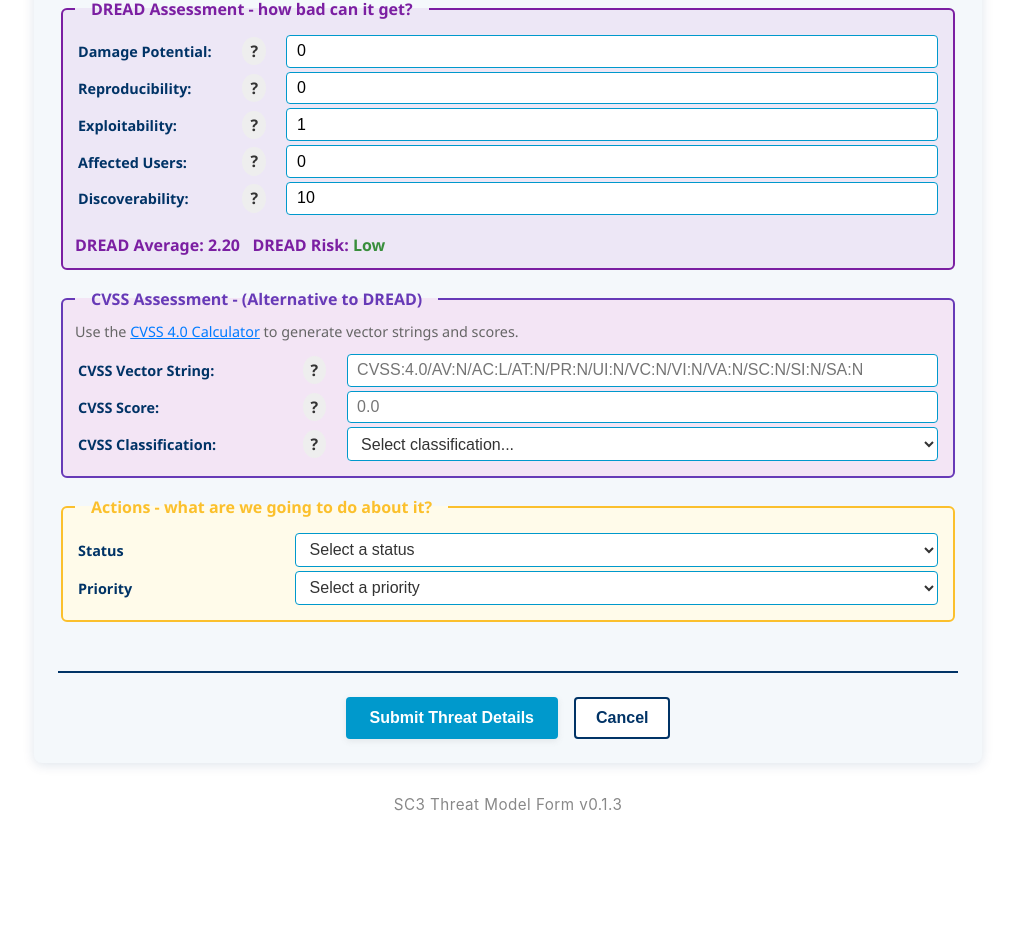
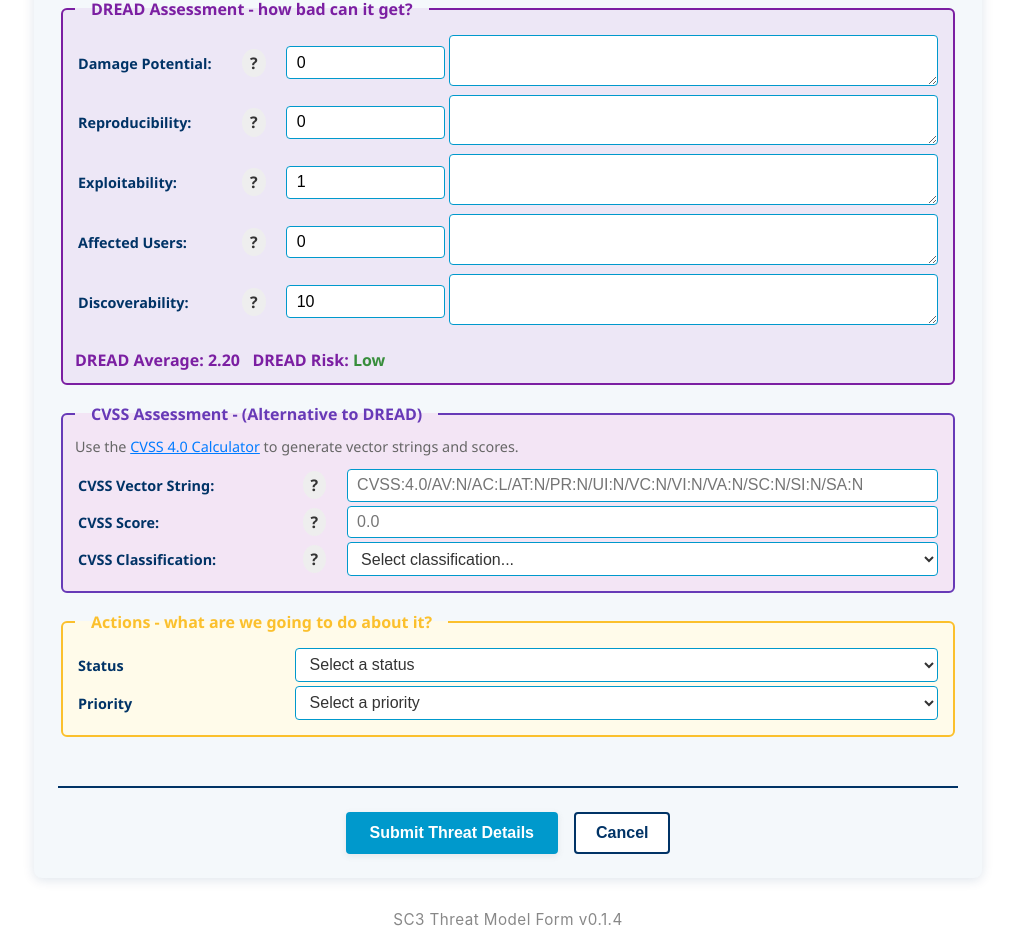
Before and after one commit to AndyArch11/sc3-ThreatModel, a React (Create React App) app in the folder sc3-threatmodel/: page / in a window 1280 px wide. Shown: the part 917-1853 px from the top of the page, without its empty margins (132-1147 px from the left). Before the commit the page ends 1738 px from the top, so only its background shows below. Built offline with nearby package versions, Linux system fonts and the light colour scheme.

Commit message:
Changed back to top button to be floating, updated Excel Export, various minor formatting fixes

```diff
--- a/sc3-threatmodel/src/App.js
+++ b/sc3-threatmodel/src/App.js
@@ -26,12 +26,7 @@ function Breadcrumbs() {
 
 function App() {
   return (
-    <Router>
-      {/* <Breadcrumbs /> */}
-      <Routes>
-        <Route path="/" element={<WrappedTMForm />} />
-      </Routes>
-    </Router>
+    <WrappedTMForm />
   );
 }
 
--- a/sc3-threatmodel/src/components/ExcelExport.js
+++ b/sc3-threatmodel/src/components/ExcelExport.js
@@ -154,10 +154,15 @@ export function exportThreatsToExcel(threats, getDataClassificationText, getBusi
 
         // DREAD Assessment
         'Damage Potential',
+        'Damage Potential Justification',
         'Reproducibility',
+        'Reproducibility Justification',
         'Exploitability',
+        'Exploitability Justification',
         'Affected Users',
+        'Affected Users Justification',
         'Discoverability',
+        'Discoverability Justification',
         'DREAD Risk',
 
         // CVSS Assessment
@@ -183,7 +188,7 @@ export function exportThreatsToExcel(threats, getDataClassificationText, getBusi
         'Basic Information', '', '', '', '',           // 5 columns
         'System Context', '', '', '', '', '', '', '',  // 8 columns
         'STRIDE Assessment', '', '', '', '', '',       // 6 columns
-        'DREAD Assessment', '', '', '', '', '',        // 6 columns
+        'DREAD Assessment', '', '', '', '', '', '', '', '', '', '', '',        // 12 columns
         'CVSS Assessment', '', '',                     // 3 columns
         'Actions & Management', '', '', '', '', '', '', // 7 columns
         'Final Risk'                                   // 1 column
@@ -225,10 +230,15 @@ export function exportThreatsToExcel(threats, getDataClassificationText, getBusi
 
           // DREAD Assessment
           threat.damagePotential || '',
+          threat.damagePotentialJustification || '',
           threat.reproducibility || '',
+          threat.reproducibilityJustification || '',
           threat.exploitability || '',
+          threat.exploitabilityJustification || '',
           threat.affectedUsers || '',
+          threat.affectedUsersJustification || '',
           threat.discoverability || '',
+          threat.discoverabilityJustification || '',
           dreadRisk,
 
           // CVSS Assessment
@@ -281,10 +291,15 @@ export function exportThreatsToExcel(threats, getDataClassificationText, getBusi
 
         // DREAD Assessment
         { wch: 12 }, // Damage Potential
+        { wch: 30 }, // Damage Potential Justification
         { wch: 12 }, // Reproducibility
+        { wch: 30 }, // Reproducibility Justification
         { wch: 12 }, // Exploitability
+        { wch: 30 }, // Exploitability Justification
         { wch: 12 }, // Affected Users
+        { wch: 30 }, // Affected Users Justification
         { wch: 12 }, // Discoverability
+        { wch: 30 }, // Discoverability Justification
         { wch: 12 }, // DREAD Risk
 
         // CVSS Assessment
--- a/sc3-threatmodel/src/components/TM.css
+++ b/sc3-threatmodel/src/components/TM.css
@@ -942,3 +942,41 @@ select.tm-input:disabled {
   color: #000;
   margin-bottom: 0.5rem;
 }
+
+.tm-back-to-top-floating {
+  position: fixed;
+  bottom: 20px;
+  right: 20px;
+  z-index: 1200;
+  width: 44px;
+  height: 44px;
+  padding: 0;
+  border-radius: 50%;
+  display: flex;
+  align-items: center;
+  justify-content: center;
+  font-size: 18px;
+  box-shadow: 0 6px 18px rgba(0,0,0,0.12);
+  transition: transform 0.15s ease, box-shadow 0.15s ease, background-color 0.15s ease;
+  background-color: var(--sc3-secondary, #6b3fa0);
+  color: #fff;
+  border: none;
+  cursor: pointer;
+}
+
+/* hover / active */
+.tm-back-to-top-button.tm-back-to-top-floating:hover {
+  transform: translateY(-3px);
+  box-shadow: 0 10px 24px rgba(0,0,0,0.18);
+}
+
+/* small screens: shrink a bit */
+@media (max-width: 480px) {
+  .tm-back-to-top-floating {
+    bottom: 14px;
+    right: 14px;
+    width: 40px;
+    height: 40px;
+    font-size: 16px;
+  }
+}
--- a/sc3-threatmodel/src/components/TMForm.js
+++ b/sc3-threatmodel/src/components/TMForm.js
@@ -7,7 +7,7 @@ import { exportThreatsToExcel } from "./ExcelExport";
 import "./TM.css";
 
 
-const VERSION = "v0.1.3"; // Update as needed
+const VERSION = "v0.1.4"; // Update as needed
 
 // Helper to get today's date in YYYY-MM-DD format
 const getToday = () => {
@@ -61,10 +61,15 @@ const initialForm = {
     denialOfService: "",
     elevationOfPrivilege: "",
     damagePotential: 0,
+    damagePotentialJustification: "",
     reproducibility: 0,
+    reproducibilityJustification: "",
     exploitability: 1,
+    exploitabilityJustification: "",
     affectedUsers: 0,
+    affectedUsersJustification: "",
     discoverability: 10,
+    discoverabilityJustification: "",
     cvssVector: "",
     cvssScore: "",
     cvssClassification: "",
--- a/sc3-threatmodel/src/components/TMInputForm.js
+++ b/sc3-threatmodel/src/components/TMInputForm.js
@@ -415,7 +415,7 @@ const TMInputForm = ({
               </tr>
               {/* DREAD Assessment */}
               <tr>
-                <td colSpan={3}>
+                <td colSpan={4}>
                   <fieldset className="tm-inputform-fieldset tm-inputform-fieldset-dread">
                     <legend className="tm-inputform-legend tm-inputform-legend-dread">
                       DREAD Assessment - how bad can it get?
@@ -450,6 +450,13 @@ const TMInputForm = ({
                               min="0"
                               max="10"
                             /></td>
+                          <td>
+                            <textarea
+                              name="damagePotentialJustification"
+                              value={form.damagePotentialJustification}
+                              onChange={handleChange}
+                              className="tm-input"
+                            /></td>
                         </tr>
                         <tr>
                           <td className="tm-inputform-field-cell-label-dread"><label className="tm-form-label">Reproducibility:</label></td>
@@ -474,6 +481,13 @@ const TMInputForm = ({
                               className="tm-input"
                               min="0"
                               max="10"
+                            /></td>
+                          <td>
+                            <textarea
+                              name="reproducibilityJustification"
+                              value={form.reproducibilityJustification}
+                              onChange={handleChange}
+                              className="tm-input"
                             /></td>
                         </tr>
                         <tr title="How easy is it to exploit the threat?">
@@ -503,6 +517,13 @@ const TMInputForm = ({
                               min="1"
                               max="10"
                             /></td>
+                          <td>
+                            <textarea
+                              name="exploitabilityJustification"
+                              value={form.exploitabilityJustification}
+                              onChange={handleChange}
+                              className="tm-input"
+                            /></td>
                         </tr>
                         <tr title="How many users are affected by the threat?">
                           <td className="tm-inputform-field-cell-label-dread"><label className="tm-form-label">Affected Users:</label></td>
@@ -527,6 +548,13 @@ const TMInputForm = ({
                               className="tm-input"
                               min="0"
                               max="10"
+                            /></td>
+                          <td>
+                            <textarea
+                              name="affectedUsersJustification"
+                              value={form.affectedUsersJustification}
+                              onChange={handleChange}
+                              className="tm-input"
                             /></td>
                         </tr>
                         <tr title="How easy is it to discover the threat?">
@@ -553,6 +581,13 @@ const TMInputForm = ({
                               className="tm-input"
                               min="1"
                               max="10"
+                            /></td>
+                          <td>
+                            <textarea
+                              name="discoverabilityJustification"
+                              value={form.discoverabilityJustification}
+                              onChange={handleChange}
+                              className="tm-input"
                             /></td>
                         </tr>
                       </tbody>
--- a/sc3-threatmodel/src/components/TMTable.js
+++ b/sc3-threatmodel/src/components/TMTable.js
@@ -194,7 +194,7 @@ const TMTable = ({
                 <tr>
                   <th colSpan={13} className="tm-th-group-threat">Threat Model Details - what are we working on?</th>
                   <th colSpan={6} className="tm-th-group-stride">STRIDE Assessment - what can go wrong?</th>
-                  <th colSpan={7} className="tm-th-group-dread">DREAD Assessment - how bad can it get?</th>
+                  <th colSpan={12} className="tm-th-group-dread">DREAD Assessment - how bad can it get?</th>
                   <th colSpan={3} className="tm-th-group-cvss">CVSS Assessment</th>
                   <th colSpan={7} className="tm-th-group-action">Actions - what are we going to do about it?</th>
                 </tr>
@@ -219,10 +219,15 @@ const TMTable = ({
                   <th className="tm-th-stride">Denial of Service</th>
                   <th className="tm-th-stride">Elevation of Privilege</th>
                   <th className="tm-th-dread">Damage Potential</th>
+                  <th className="tm-th-dread">Damage Potential Justification</th>
                   <th className="tm-th-dread">Reproducibility</th>
+                  <th className="tm-th-dread">Reproducibility Justification</th>
                   <th className="tm-th-dread">Exploitability</th>
+                  <th className="tm-th-dread">Exploitability Justification</th>
                   <th className="tm-th-dread">Affected Users</th>
+                  <th className="tm-th-dread">Affected Users Justification</th>
                   <th className="tm-th-dread">Discoverability</th>
+                  <th className="tm-th-dread">Discoverability Justification</th>
                   <th className="tm-th-dread">DREAD Average</th>
                   <th className="tm-th-dread">DREAD Risk</th>
                   <th className="tm-th-cvss">CVSS Vector</th>
@@ -278,10 +283,15 @@ const TMTable = ({
                     <td className="tm-td-stride">{entry.denialOfService}</td>
                     <td className="tm-td-stride">{entry.elevationOfPrivilege}</td>
                     <td className="tm-td-dread">{entry.damagePotential}</td>
+                    <td className="tm-td-dread">{entry.damagePotentialJustification}</td>
                     <td className="tm-td-dread">{entry.reproducibility}</td>
+                    <td className="tm-td-dread">{entry.reproducibilityJustification}</td>
                     <td className="tm-td-dread">{entry.exploitability}</td>
+                    <td className="tm-td-dread">{entry.exploitabilityJustification}</td>
                     <td className="tm-td-dread">{entry.affectedUsers}</td>
+                    <td className="tm-td-dread">{entry.affectedUsersJustification}</td>
                     <td className="tm-td-dread">{entry.discoverability}</td>
+                    <td className="tm-td-dread">{entry.discoverabilityJustification}</td>
                     <td className="tm-td-dread">{entry.dreadAverage}</td>
                     <td className="tm-td-dread" style={{ backgroundColor: dreadRiskColors[entry.dreadRisk] || "#333" }}>
                       {entry.dreadRisk}
```
Also changed, not shown: sc3-threatmodel/src/components/TMIntro.js (+31 -23 lines).
